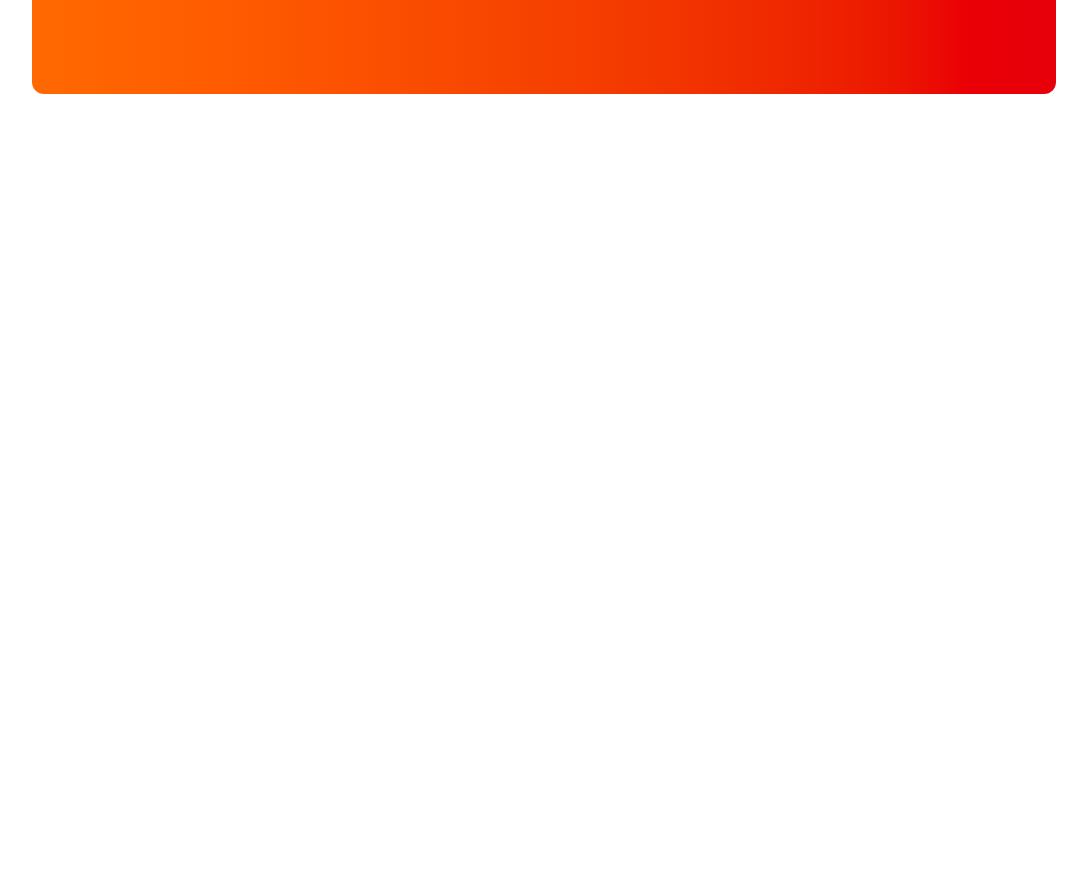
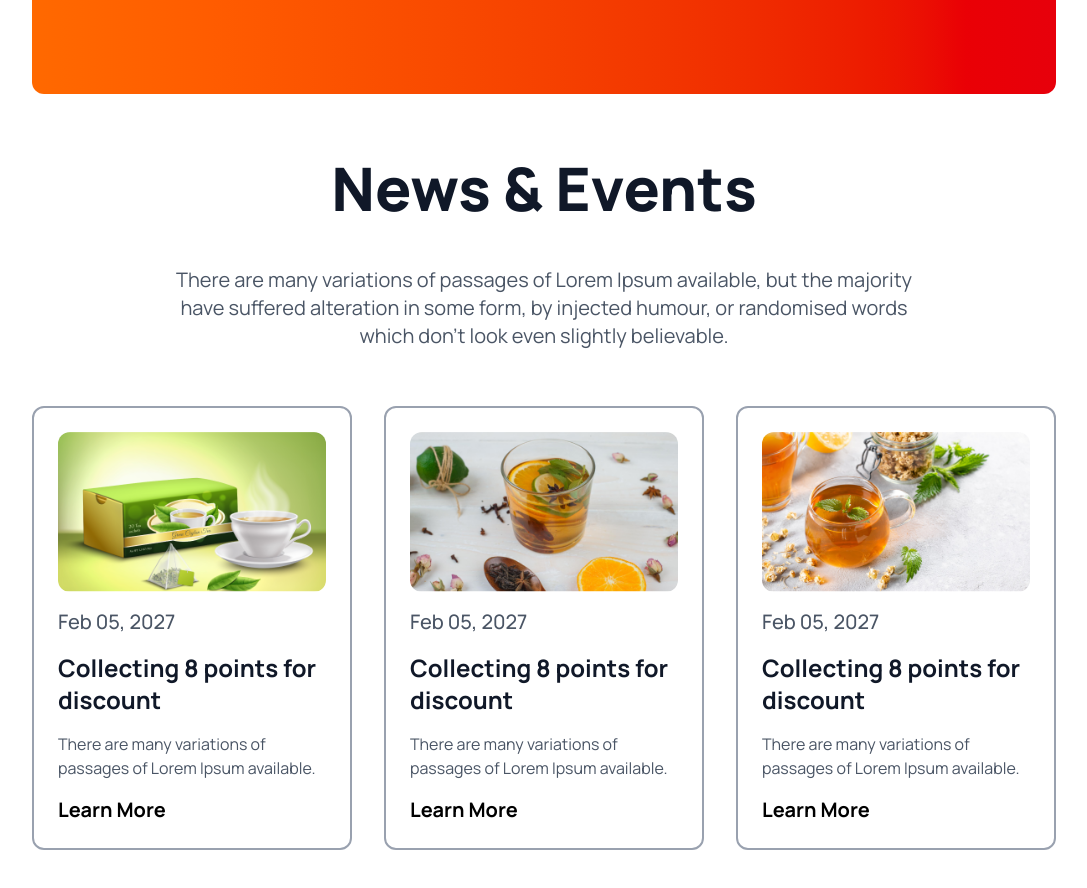
Before and after one commit to moktadir-mirul/tea-house, a plain HTML site: page index.html in a window 1280 px wide. Shown: the part 2855-3743 px from the top of the page, without its empty margins (96-1183 px from the left). Before the commit the page ends 2949 px from the top, so only its background shows below. Drawn offline with nearby package versions, Linux system fonts and the light colour scheme.

Commit message:
news area done

```diff
--- a/index.html
+++ b/index.html
@@ -207,6 +207,70 @@
                  </div>
             </div>
            </section>
+
+           <!-- News Area -->
+            <section class="my-16">
+                <!-- news text area -->
+                 <div class="w-11/12 mx-auto md:w-3/4 text-center">
+                    <h1 class="text-6xl font-extrabold text-gray-900 mb-12">News & Events</h1>
+                    <p class="text-xl text-gray-600 mb-14">There are many variations of passages of Lorem Ipsum available, but the majority have suffered alteration in some form, by injected humour, or randomised words which don't look even slightly believable. </p>
+                 </div>
+
+                 <!-- News Card Area -->
+                  <div class="grid grid-cols-1 lg:grid-cols-3 gap-8 mx-auto">
+                    <!-- news card 1 -->
+                    <div class="p-6 border-2 border-gray-400 w-11/12 mx-auto lg:w-full rounded-xl space-y-4">
+                        <img class="w-full rounded-xl" src="images/news-1.png" alt="Tea picture">
+                        <p class="font-medium text-xl text-gray-600">
+                            Feb 05, 2027
+                        </p>
+                        <h3 class="text-2xl font-bold text-gray-900">
+                            Collecting 8 points for discount
+                        </h3>
+                        <p class="text-base text-gray-600">
+                            There are many variations of passages of Lorem Ipsum available.
+                        </p>
+                        <div class="font-bold text-xl">
+                            <a href="#">Learn More</a>
+                        </div>
+                    </div>
+
+                    <!-- card-2 -->
+                    <div class="p-6 border-2 border-gray-400 w-11/12 mx-auto lg:w-full rounded-xl space-y-4">
+                        <img class="w-full rounded-xl" src="images/news-2.png" alt="Tea picture">
+                        <p class="font-medium text-xl text-gray-600">
+                            Feb 05, 2027
+                        </p>
+                        <h3 class="text-2xl font-bold text-gray-900">
+                            Collecting 8 points for discount
+                        </h3>
+                        <p class="text-base text-gray-600">
+                            There are many variations of passages of Lorem Ipsum available.
+                        </p>
+                        <div class="font-bold text-xl">
+                            <a href="#">Learn More</a>
+                        </div>
+                    </div>
+
+                    <!-- card 3 -->
+
+                    <div class="p-6 border-2 border-gray-400 w-11/12 mx-auto lg:w-full rounded-xl space-y-4">
+                        <img class="w-full rounded-xl" src="images/news-3.png" alt="Tea picture">
+                        <p class="font-medium text-xl text-gray-600">
+                            Feb 05, 2027
+                        </p>
+                        <h3 class="text-2xl font-bold text-gray-900">
+                            Collecting 8 points for discount
+                        </h3>
+                        <p class="text-base text-gray-600">
+                            There are many variations of passages of Lorem Ipsum available.
+                        </p>
+                        <div class="font-bold text-xl">
+                            <a href="#">Learn More</a>
+                        </div>
+                    </div>
+                  </div>
+            </section>
     </main>
     <footer>
 
```
